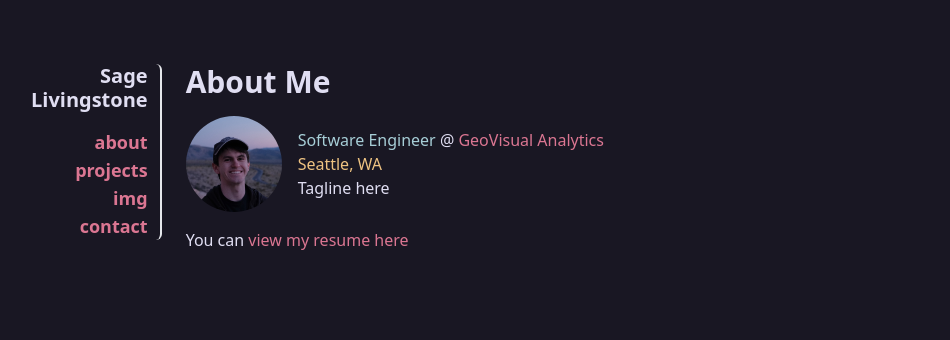
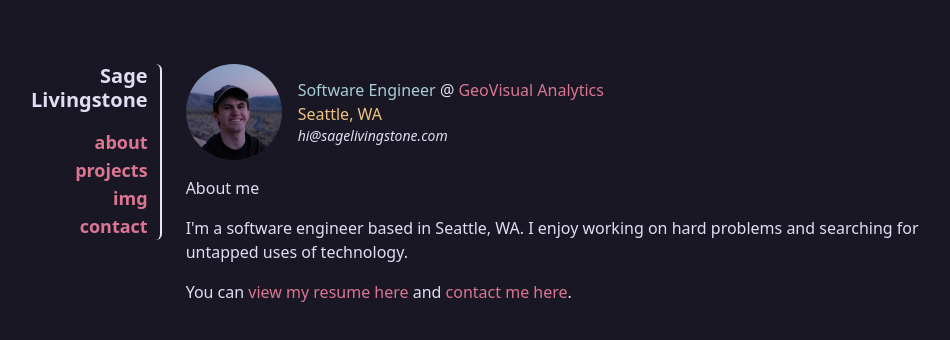
Before and after one commit to SagewLivingstone/sagewlivingstone.github.io, a Nuxt app: page /about in a window 1280 px wide. Shown: the top 340 px of the page, without its empty margins (153-1103 px from the left). Built offline with nearby package versions, Linux system fonts and the light colour scheme.

Commit message:
quick details changes on about

```diff
--- a/pages/about.vue
+++ b/pages/about.vue
@@ -1,6 +1,5 @@
 <template>
   <div class="flex flex-col gap-4">
-    <h1 class="text-3xl font-bold">About Me</h1>
 
     <section>
       <div class="flex items-center gap-4">
@@ -17,13 +16,22 @@
             >
           </p>
           <p class="text-secondary">Seattle, WA</p>
-          <p>Tagline here</p>
+          <p class="text-sm italic">hi@sagelivingstone.com</p>
         </div>
       </div>
     </section>
 
-    <section>
-      <p>You can <a href="#">view my resume here</a></p>
+    <section class="flex flex-col gap-4">
+      <h2>About me</h2>
+
+      <p>I'm a software engineer based in Seattle, WA. I enjoy working on hard problems and
+        searching for untapped uses of technology.
+      </p>
+
+      <p>You can
+        <a href="#">view my resume here</a>
+        and <a href="contact">contact me here</a>.
+      </p>
     </section>
   </div>
 </template>
```
